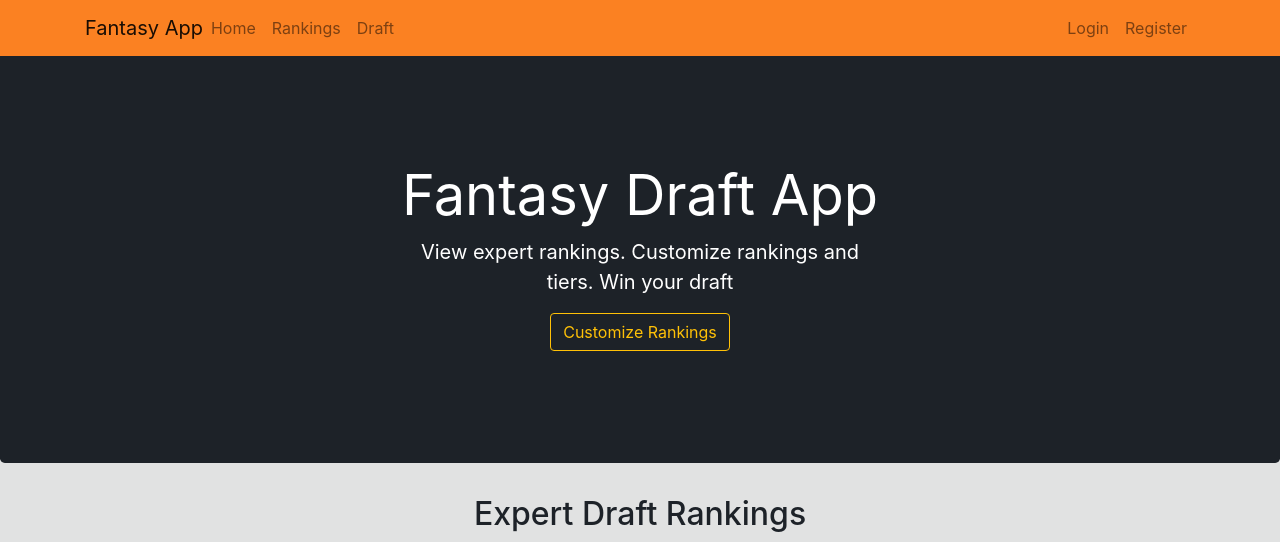
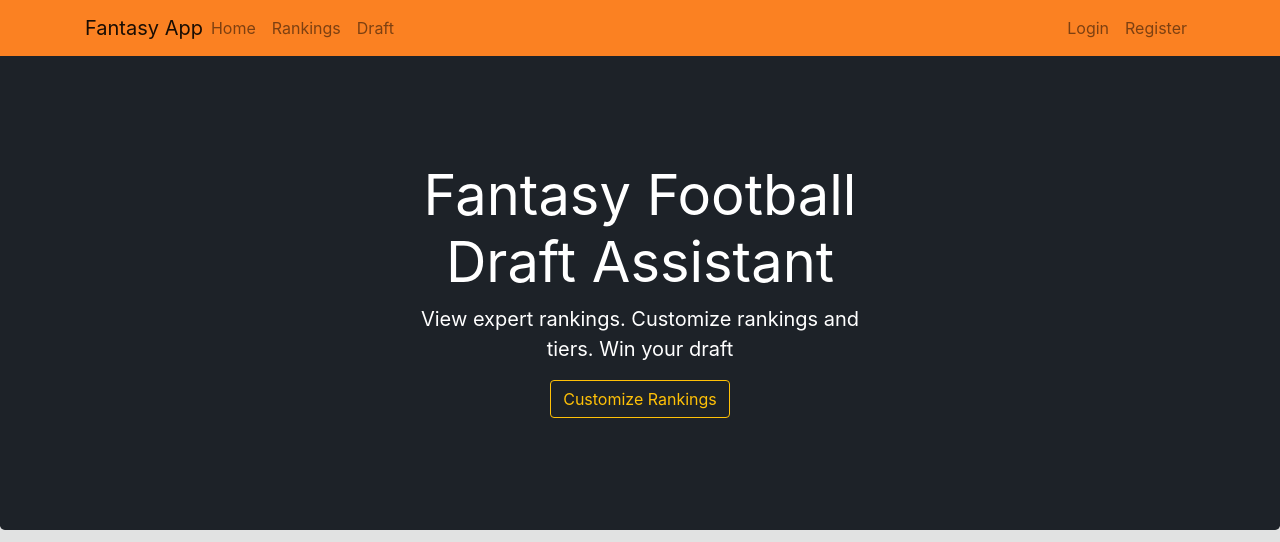
Before and after one commit to n-roth12/FFB-Draft-App, a Flask app: page / in a window 1280 px wide. Shown: the top 542 px of the page. Run offline with Flask 2, Linux system fonts and the light colour scheme; data that the repository does not hold is empty; parts of the project's set-up code (start-up, migrations or seed data) failed here and were passed over; some libraries are stand-ins or nearby versions.

Commit message:
Changed landing page h1.

```diff
--- a/website/templates/home.html
+++ b/website/templates/home.html
@@ -7,7 +7,7 @@
 {% block content %}
   <div class="jumbotron text-center" style="color:white; background-color:#1D2228;">
       <div class="col-md-5 mx-auto my-5">
-          <h1 class="display-4 font-weight-normal" style="color: white">Fantasy Draft App</h1>
+          <h1 class="display-4 font-weight-normal" style="color: white">Fantasy Football Draft Assistant</h1>
           <p class="lead font-weight-normal">View expert rankings. Customize rankings and tiers. Win your draft</p>
           <a class="btn btn-outline-warning" href="{{ url_for('rankings_page') }}">Customize Rankings</a>
       </div>
```
